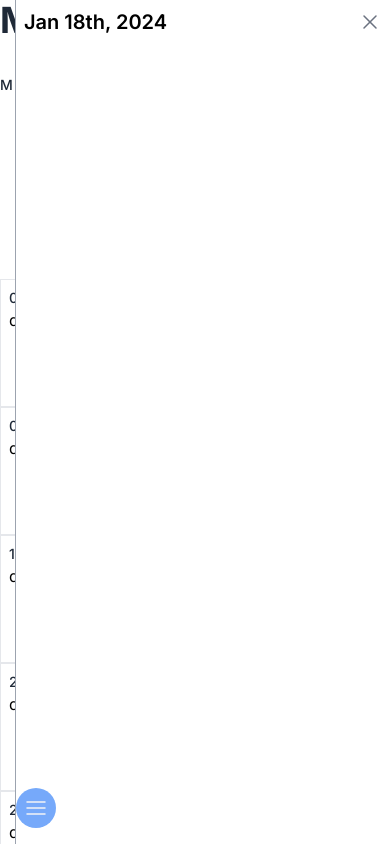
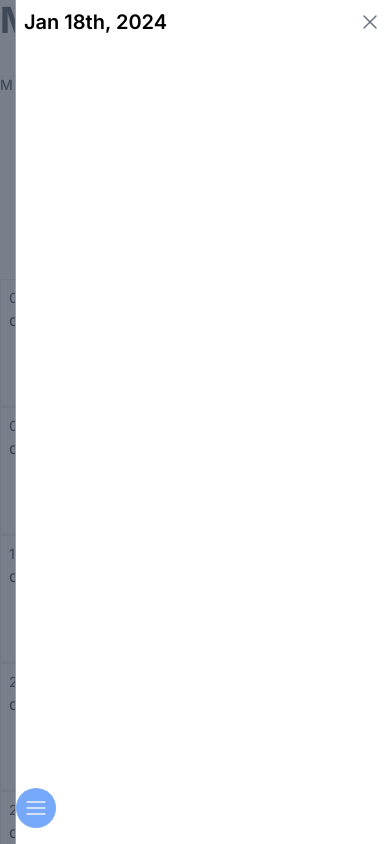
Before and after one commit to eloquent-studio/rendezvous, a Next.js app: page /dashboard/calendar in a window 390 px wide. Built offline with nearby package versions, Linux system fonts and the light colour scheme.

Commit message:
Edit calendar mobile view

```diff
--- a/src/app/dashboard/calendar/page.tsx
+++ b/src/app/dashboard/calendar/page.tsx
@@ -1,11 +1,13 @@
 "use client"
 import { useState } from "react"
-
-import Image from "next/image"
 import CloseSvg from "@/components/icons/close-svg"
 
 export default function Page() {
     const [open, SetOpen] = useState(true)
+    const handleClndrBtn = (e: any) => {
+        console.log(e.target.dataset.id)
+        SetOpen(true)
+    }
     return <div className="w-full h-full bg-white overflow-y-auto overflow-x-auto flex flex-row">
         <div className="bg-white md:p-2 w-full lg:max-w-[925px] overflow-x-auto overflow-y-auto no-scrollbar">
             <p className="text-4xl font-bold text-gray-800 mb-8">March 2021</p>
@@ -21,8 +23,8 @@ export default function Page() {
                 </div>
                 <div className="flex flex-col items-start justify-start">
                     <div className="inline-flex items-center justify-start h-full w-full">
-                        <button>
-                            <div className="flex items-start justify-start w-32 p-2 h-32 flex-col relative border border-gray-200">
+                        <button onClick={handleClndrBtn}>
+                            <div className="flex items-start justify-start w-32 p-2 h-32 flex-col relative border border-gray-200" data-id={1}>
                                 <p className="text-sm font-medium text-gray-800">01</p>
 
                                 <div className="">deneme</div>
@@ -270,7 +272,13 @@ export default function Page() {
                 </div>
             </div>
         </div>
-        <div className={`min-w-[375px] ml-auto lg:ml-0 ${open ? "fixed" : "hidden"} right-0 border-l border-gray-400 xl:border-none xl:static bg-white xl::flex flex-col p-2 h-screen`}>
+        {
+            open && <div
+                onClick={() => SetOpen(false)}
+                className="bg-gray-600 bg-opacity-75 transition-opacity w-full h-full absolute lg:hidden"
+            ></div>
+        }
+        <div className={`w-[375px] ml-auto lg:ml-0 ${open ? "fixed right-0 top-0 bottom-0" : "hidden"} lg:inline border-l border-gray-400 xl:border-none xl:static bg-white xl::flex flex-col p-2 h-full`}>
             <div className="flex items-center justify-between">
                 <span className="text-xl font-semibold">Jan 18th, 2024</span>
                 <button onClick={() => { SetOpen(false) }} className="xl:hidden text-gray-500 focus:outline-nones transition-colors duration-200 rounded-lg dark:text-gray-400 dark:hover:bg-gray-800 hover:bg-gray-100">
```
